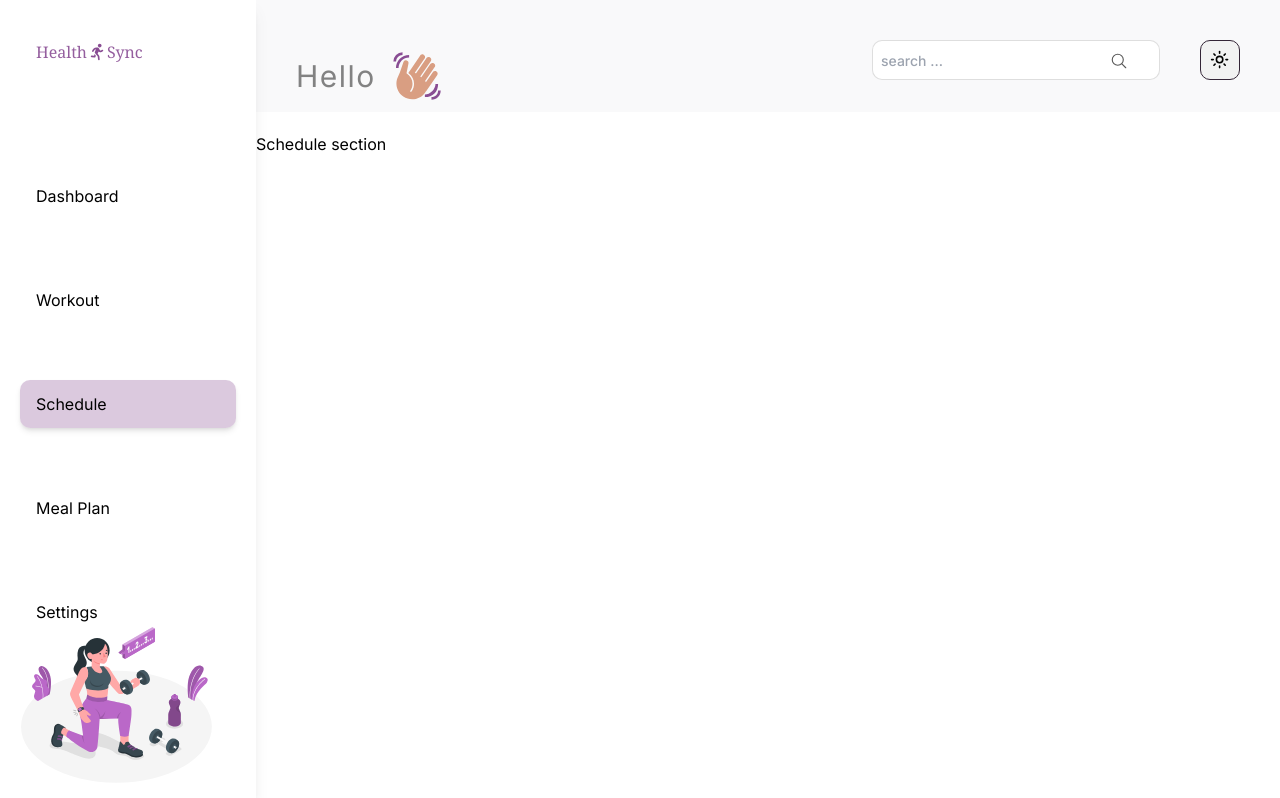
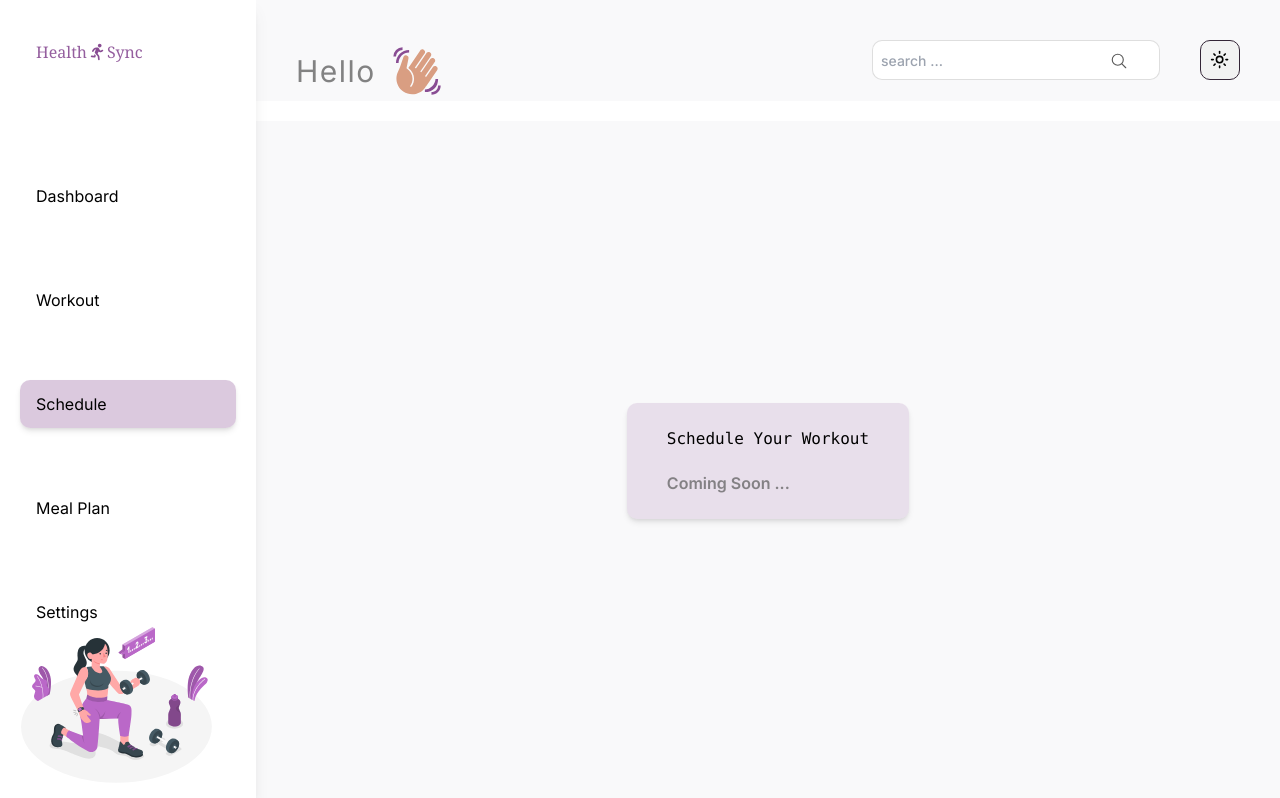
Before and after one commit to nazarenegena/HealthSync, a Next.js app: page /dashboard/schedule in a window 1280 px wide. Built offline with nearby package versions, Linux system fonts and the light colour scheme; no server answers.

Commit message:
deployement bug fix

```diff
--- a/src/app/dashboard/schedule/page.tsx
+++ b/src/app/dashboard/schedule/page.tsx
@@ -1,4 +1,14 @@
 // `app/page.tsx` is the UI for the `/` URL
 export default function Page() {
-  return <h1>Schedule section</h1>;
+  return (
+    <div className="flex justify-center items-center h-full bg-muted/15">
+      <div className="bg-primary/15 py-6 px-10 rounded-md  shadow-md">
+        <p className="font-mono font-medium">Schedule Your Workout </p>
+        <p className="mt-5 font-semibold text-muted-foreground/70">
+          {" "}
+          Coming Soon ...
+        </p>
+      </div>
+    </div>
+  );
 }
--- a/src/lib/action.ts
+++ b/src/lib/action.ts
@@ -1,6 +1,5 @@
 "use server";
 
-import receipeAxiosClient from "@/app/services/receipeAxiosInstance";
 import axios from "axios";
 const headers = {
   "x-rapidapi-key": "HkIPT1OuewEOoa+SXPP8Ew==fnFWYJe8ptK5KLxJ",
@@ -21,6 +20,6 @@ export async function fetchRecipes() {
     console.log(results, "results");
     return results;
   } catch (error) {
-    console.log(error, "erro");
+    console.log(error, "error");
   }
 }
```
